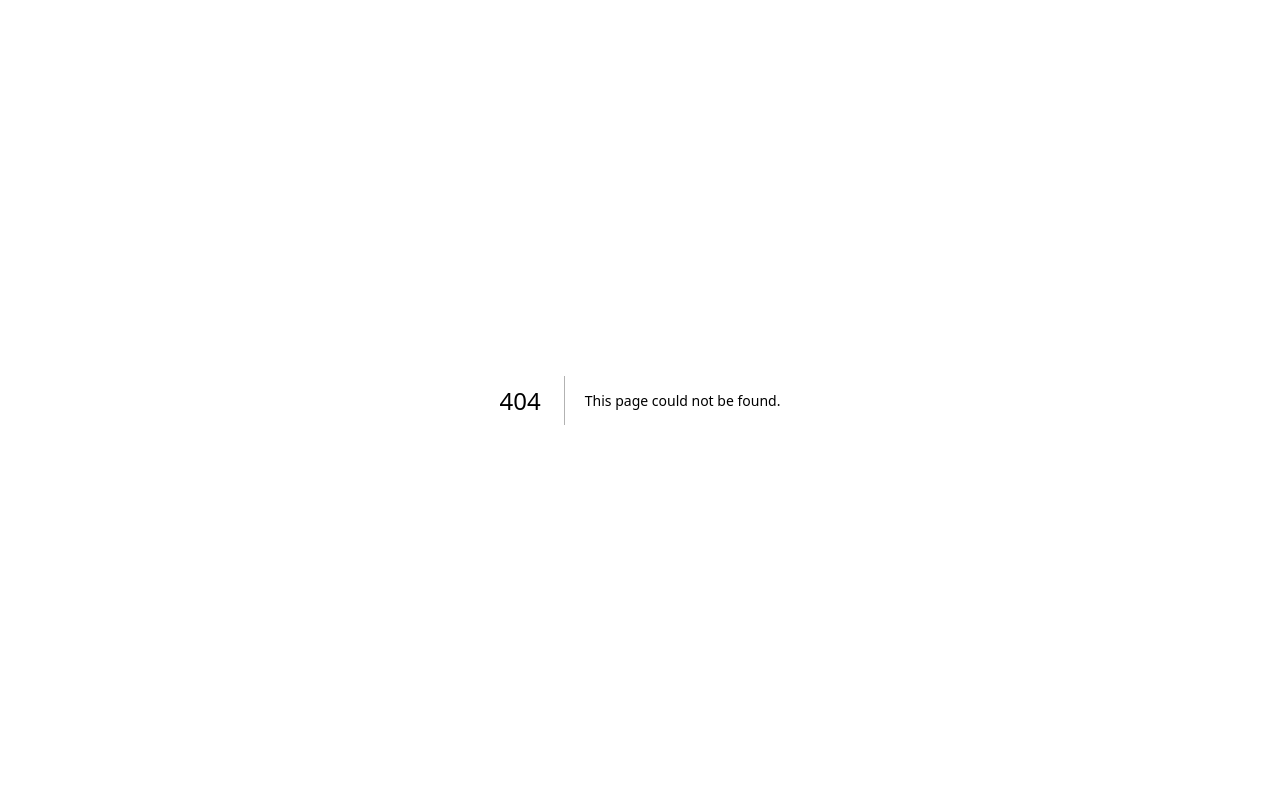
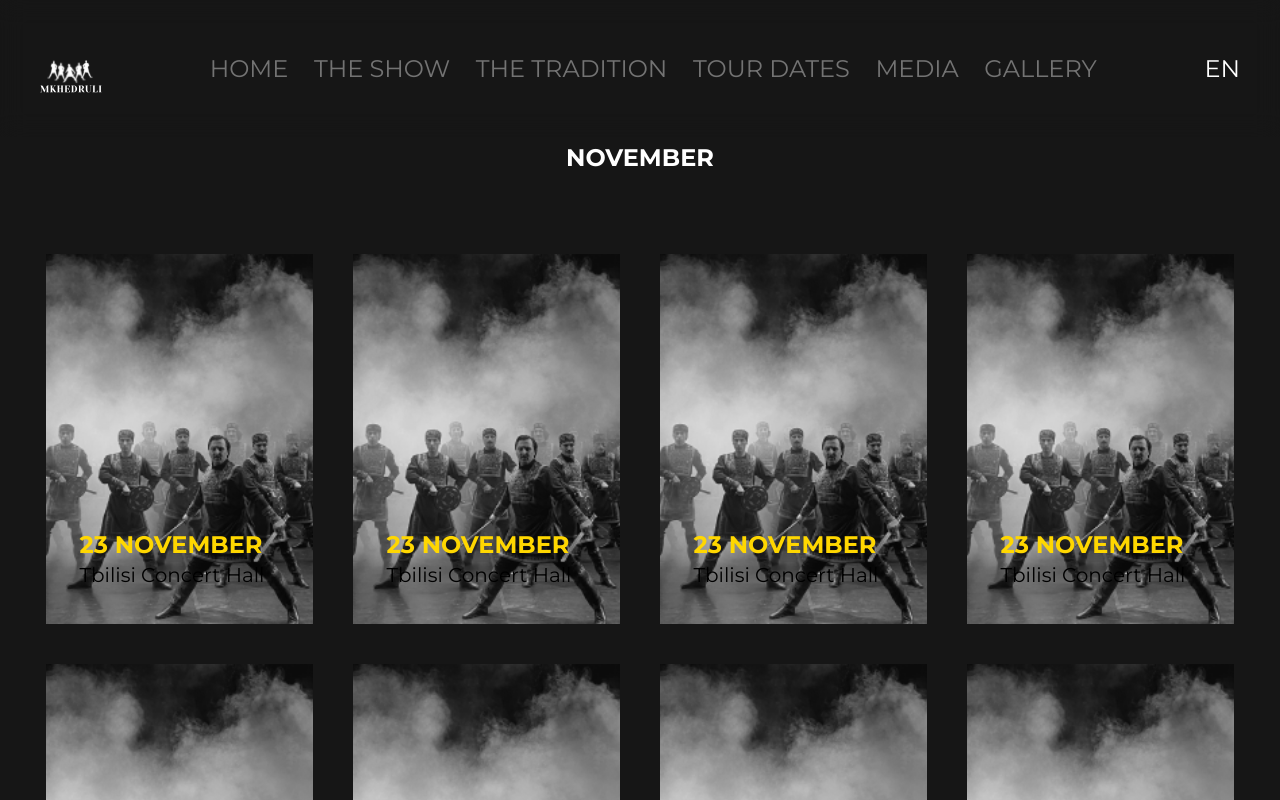
Before and after one commit to NNikusha/Mkhedruli, a Next.js app: page /TourDates in a window 1280 px wide. Before the commit this address had no page. Shown: the top 800 px of the page. Built offline with nearby package versions, Linux system fonts and the light colour scheme.

Commit message:
made tour dates page

```diff
--- /dev/null
+++ b/app/TourDates/page.tsx
@@ -0,0 +1,27 @@
+import React from 'react';
+
+const MyComponent = () => {
+    return (
+        <section className="h-full pt-[110px] bg-bottom bg-[#161616] bg-no-repeat flex justify-center items-center">
+            <div className="w-full px-4 max-w-[1500px] ">
+                <div className="text-white font-bold text-2xl text-center pt-8 uppercase ">
+                    NOVEMBER
+                </div>
+                <div className="py-[80px]  px-[30px] grid gap-10 grid-cols-1 min-[500px]:grid-cols-2 sm:grid-cols-2 md:grid-cols-3 lg:grid-cols-4 ">
+                    {Array.from({ length: 8 }).map((_, index) => (
+                        <div key={index} className="w-full relative  h-[370px] bg-black transform hover:-translate-y-8 hover:shadow-lg hover:shadow-gold-500 transition-transform duration-300">
+                            <div className='flex   bg-dancersPiramid h-full grayscale hover:grayscale-0 bg-bottom bg-cover bg-no-repeat flex-col justify-center items-center text-white pt[280px]'>
+                            </div>
+                            <div className='pb-[30px] max-w-[200px]  hover:grayscale-0 absolute bottom-[5px] left-0 right-0 mx-auto'>
+                                    <div className='font-bold text-2xl uppercase text-[#Ffd700]'>23 November </div>
+                                    <div className='text-xl'>Tbilisi Concert Hall </div>
+                            </div>
+                        </div>
+                    ))}
+                </div>
+            </div>
+        </section>
+    );
+};
+
+export default MyComponent;
--- a/common/assets/globals.css
+++ b/common/assets/globals.css
@@ -9,3 +9,9 @@
   .custom-border {
     border: 1px solid rgba(253, 228, 151, 0.49);
   }
+
+  @media (min-width: 369px) and (max-width: 639px) {
+    .custom-grid-cols-2 {
+        grid-template-columns: repeat(2, minmax(0, 1fr));
+    }
+}
--- a/common/components/__molecules/MainPageTwoVideo/MainPageTwoVideo.tsx
+++ b/common/components/__molecules/MainPageTwoVideo/MainPageTwoVideo.tsx
@@ -3,9 +3,12 @@ import React from "react";
 const MainPageTwoVideo = () => {
   return (
     <section className="bg-[#161616] h-screen p-10">
-      <video className="w-full h-full bg-black rounded-3xl">
-        <source src="/asd.a" />
-      </video>
+      <iframe
+        className="w-full h-full bg-black rounded-3xl no-border" // Added 'no-border' class
+        src="https://www.youtube.com/embed/nDkgWfcakQI"
+        allow="accelerometer; autoplay; clipboard-write; encrypted-media; gyroscope; picture-in-picture"
+        allowFullScreen
+      ></iframe>
     </section>
   );
 };
--- a/common/components/__organisms/Header/Header.tsx
+++ b/common/components/__organisms/Header/Header.tsx
@@ -4,7 +4,7 @@ import React from "react";
 
 const Header = () => {
   return (
-    <header className="bg-transparent text-white text-2xl flex justify-between px-10 py-10 fixed w-full items-center backdrop-blur-md">
+    <header className="bg-transparent text-white text-2xl flex justify-between px-10 py-10 fixed w-full items-center backdrop-blur-md z-20">
       <Image
         src={"/icons/logo.svg"}
         alt="logo"
--- a/tailwind.config.ts
+++ b/tailwind.config.ts
@@ -10,7 +10,8 @@ const config: Config = {
     extend: {
       backgroundImage: {
         mainPageOnebg : "url('/images/mainPhoto.png')",
-        mainPageThreebg : "url('/images/background.svg')"
+        mainPageThreebg : "url('/images/background.svg')",
+        dancersPiramid:"url('/images/dancersPiramid.png')"
       },
     },
   },
```
Also changed, not shown: public/images/dancersPiramid.png (added).
